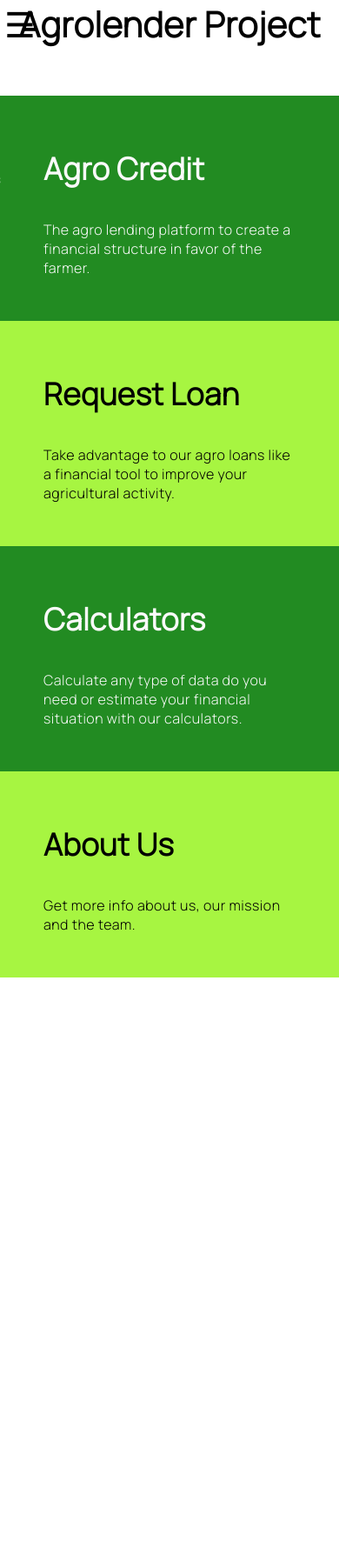
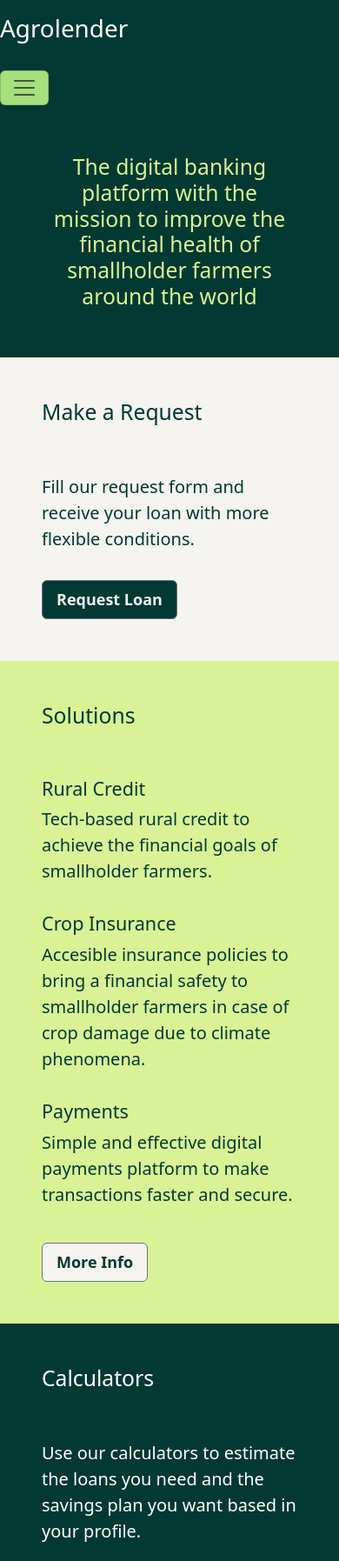
Before and after one commit to Emmanuel-Castro/Agrolender, a plain HTML site: page menu.html in a window 390 px wide. Shown: the top 1795 px of the page at 87% size. Before the commit the page ends 1124 px from the top, so only its background shows below. Drawn offline with nearby package versions, Linux system fonts and the light colour scheme.

Commit message:
feat: Redesign the HTML and CSS structure of the project's menu

```diff
--- a/menu.css
+++ b/menu.css
@@ -1,93 +1,98 @@
 /*
+  Color Palette
+
+  FIR GREEN -> rgb(2, 57, 50);
+  PALE SPRING GREEN -> rgb(166, 223, 125);
+  GRASS GREEN -> rgb(51, 193, 82);
+  LIGHT LIME GREEN -> rgb(217, 242, 150);
+
   FOREST GREEN -> rgb(34, 139, 34);
-  LIME GREEN ->  rgb(50, 205, 50);
+  LIME GREEN ->  rgb(45, 196, 45);
   LIME ->  rgb(167, 245, 65);
-  WHITE ->  rgb(250, 250, 250);
+  WHITE ->  rgb(255, 255, 255);
   BLACK ->  rgb(0, 0, 0);
 */
 
-    * {
-      font-family: 'Manrope', sans-serif;
-      margin: 0;
-      padding: 0;
-      letter-spacing: 0.50px;
+
+body {
+  background-color: rgb(2, 57, 50);
+  color: rgb(255, 255, 255);
 }
 
-    h1.title {
-      margin-top: -55px;
-      font-size: 40px;
-      text-align: center;
-      margin-bottom: 55px;
+p {
+  font-size: 20px;
 }
 
-    /* NAVIGATION BAR */
-    input {
-      display: none;
+button {
+  font-size: 20px;
 }
 
-    label span:hover {
-      cursor: pointer;
+.navbar-toggler {
+  display: block !important;
+  background: rgb(166, 223, 125);
 }
 
-    span {
-      padding-top: 1px;
-      padding-right: 1px;
-      padding-bottom: 1px;
-      padding-left: 5px;
-      font-size: 40px;
+.navbar-toggler-icon {
+  display: block !important;
 }
 
-    nav {
-      position: absolute;
-      width: 20%;
-      margin-left: -25%;
-      transition: all 0.5s;
+.navbar-collapse {
+  display: none !important;
 }
 
-    nav ul {
-      list-style: none;
-      display: block;
+.navbar-collapse.show {
+  display: block !important;
 }
 
-    nav li {
-      color: white;
-      background-color: black;
-      font-weight: bold;
-      padding: 10px;
-      border-bottom: 1px solid rgb(0, 0, 0);
-      text-align: center;
+
+/* Sections */
+
+#main-section {
+  color: rgb(217, 242, 150);
 }
 
-    li:hover {
-      color: green;
-      background-color: white;
+#request-section {
+  background-color: rgb(245, 244, 240);
+  color: rgb(2, 57, 50);
 }
 
-    a {
-      text-decoration: none;
+#solutions-section {
+  background-color: rgb(217, 242, 150);
+  color: rgb(2, 57, 50);
 }
 
-    #navbarBtn:checked ~ nav.navbarMenu {
-      margin: 0;
+#mission-section {
+  background-color: rgb(245, 244, 240);
+  color: rgb(2, 57, 50);
 }
 
-    /* FORM STYLE */
-    div {
-      background-color: rgb(34, 139, 34);
-      color: rgb(250, 250, 250);
-      padding: 50px;
-      width: auto;
+
+/* Buttons */
+
+#request-btn {
+  background-color: rgb(2, 57, 50);
+  color: rgb(245, 244, 240);
+  font-size: 18px;
+  font-weight: bold;
 }
 
-    div.block2, div.block4 {
-      background-color: rgb(167, 245, 65);
-      color: rgb(0, 0, 0);
-      padding: 50px;
+#solutions-btn {
+  background-color: rgb(245, 244, 240);
+  color: rgb(2, 57, 50);
+  font-size: 18px;
+  font-weight: bold;
 }
 
-    h1 {
-      font-size: 35px;
-      text-align: left;
-      margin-top: 10px;
-      margin-bottom: 35px;
+#loan-calc-btn, #savings-calc-btn {
+  background-color: rgb(166, 223, 125);
+  color: rgb(2, 57, 50);
+  font-size: 18px;
+  font-weight: bold;
 }
+
+#mission-btn {
+  background-color: rgb(2, 57, 50);
+  color: rgb(245, 244, 240);
+  font-size: 18px;
+  font-weight: bold;
+}
--- a/menu.html
+++ b/menu.html
@@ -1,92 +1,136 @@
 <!DOCTYPE html>
 <html lang="en" dir="ltr">
+
   <head>
     <meta charset="utf-8">
     <title>Menu</title>
+
+    <!-- Google Fonts -->
     <link href="https://fonts.googleapis.com/css2?family=Manrope:wght@300&display=swap" rel="stylesheet">
+
+    <!-- Bootstrap -->
+    <link href="https://cdn.jsdelivr.net/npm/bootstrap@5.3.3/dist/css/bootstrap.min.css" rel="stylesheet" integrity="sha384-QWTKZyjpPEjISv5WaRU9OFeRpok6YctnYmDr5pNlyT2bRjXh0JMhjY6hW+ALEwIH" crossorigin="anonymous">
+    <script src="https://cdn.jsdelivr.net/npm/bootstrap@5.3.3/dist/js/bootstrap.bundle.min.js" integrity="sha384-YvpcrYf0tY3lHB60NNkmXc5s9fDVZLESaAA55NDzOxhy9GkcIdslK1eN7N6jIeHz" crossorigin="anonymous"></script>
+
     <link rel="stylesheet" href="menu.css">
   </head>
+
+
   <body>
 
-    <!-- NAVIGATION BAR -->
+    <h1 class="d-flex py-3" id="title">Agrolender</h1>
+
+
+    <!-- Navigation Bar -->
     <header>
 
-      <input type="checkbox" id="navbarBtn">
-      <label for="navbarBtn"><span>&#9776;</span></label>
+      <nav class="navbar navbar-expand-lg">
 
-      <nav class="navbarMenu" id="navbarMenu">
-        <ul>
+        <button class="navbar-toggler" type="button" data-bs-toggle="dropdown" data-bs-target="#navbarNavDropdown">
+          <span class="navbar-toggler-icon"></span>
+        </button>
 
-          <li><a>Agro Credit</a></li>
-          <li><a>Request Loan</a></li>
-          <li><a>Calculators</a></li>
-          <li><a>About Us</a></li>
-          <li><a>Sign Up</a></li>
+        <div class="collapse navbar-collapse" id="navbarNavDropdown">
 
-        </ul>
+          <ul class="dropdown-menu">
+            <li><a class="dropdown-item" href="#">Loan Request</a></li>
+            <li><a class="dropdown-item" href="#">Solutions</a></li>
+            <li><a class="dropdown-item" href="#">Loan Calculator</a></li>
+            <li><a class="dropdown-item" href="#">Savings Calculator</a></li>
+            <li><a class="dropdown-item" href="#">Our Mission</a></li>
+          </ul>
+
+        </div>
+
       </nav>
 
-      <h1 class="title">Agrolender Project</h1>
     </header>
 
-    <!-- FORM STRUCTURE -->
-    <form class="" action="index.html">
 
-      <!-- BLOCK #1 -->
-      <div class="block1">
-        <article>
+    <!-- Web Sections -->
+    <div class="py-5" id="main-section">
 
-          <h1>Agro Credit</h1>
+      <section class="px-5">
+        <h2 class="text-center font-weight-bold">The digital banking platform with the mission to improve the financial health of smallholder farmers around the world</h2>
+      </section>
 
-            <p>
-              The agro lending platform to create a financial
-              structure in favor of the farmer.
-            </p>
+    </div>
 
-        </article>
-      </div>
+    <div class="py-5" id="request-section">
 
-      <!-- BLOCK #2 -->
-      <div class="block2">
-        <article>
+      <section class="px-5">
+        <h2 class="pb-5">Make a Request</h2>
 
-          <h1>Request Loan</h1>
+        <p class="pb-3">Fill our request form and receive your loan with more flexible conditions.</p>
 
-            <p>
-              Take advantage to our agro loans like a financial tool
-              to improve your agricultural activity.
-            </p>
+        <div id="request-buttons">
+          <button class="btn btn-secondary px-3 py-2" id="request-btn">Request Loan</button>
+        </div>
+      </section>
 
-        </article>
-      </div>
+    </div>
 
-      <!-- BLOCK #3 -->
-      <div class="block3">
-        <article>
+    <div class="py-5" id="solutions-section">
 
-          <h1>Calculators</h1>
+      <section class="px-5">
+        <h2 class="pb-5">Solutions</h2>
 
-            <p>
-              Calculate any type of data do you need or estimate
-              your financial situation with our calculators.
-            </p>
+        <div class="pb-3">
+          <h4>Rural Credit</h4>
 
-        </article>
-      </div>
+          <p>Tech-based rural credit to achieve the financial goals of smallholder farmers.</p>
+        </div>
 
-      <!-- BLOCK #4 -->
-      <div class="block4">
-        <article>
+        <div class="pb-3">
+          <h4>Crop Insurance</h4>
 
-          <h1>About Us</h1>
+          <p>Accesible insurance policies to bring a financial safety to smallholder farmers in case of crop damage due to climate phenomena.</p>
+        </div>
 
-            <p>
-              Get more info about us, our mission and the team.
-            </p>
+        <div class="pb-4">
+          <h4>Payments</h4>
 
-        </article>
-      </div>
+          <p>Simple and effective digital payments platform to make transactions faster and secure.</p>
+        </div>
 
-    </form>
+        <div id="solutions-buttons">
+          <button class="btn btn-secondary px-3 py-2" id="solutions-btn">More Info</button>
+        </div>
+      </section>
+
+    </div>
+
+    <div class="py-5" id="calculators-section">
+
+      <section class="px-5">
+        <h2 class="pb-5">Calculators</h2>
+
+        <p class="pb-3">Use our calculators to estimate the loans you need and the savings plan you want based in your profile.</p>
+
+        <div id="calculator-buttons">
+          <button class="btn btn-secondary px-3 py-2" id="loan-calc-btn">Loan Calculator</button>
+          <button class="btn btn-secondary px-3 py-2" id="savings-calc-btn">Savings Calculator</button>
+        </div>
+      </section>
+
+    </div>
+
+    <div class="py-5" id="mission-section">
+
+      <section class="px-5">
+        <h2 class="pb-5">Our Mission</h2>
+
+        <p>We want to become in the main financial services provider in the agricultural landscape.</p>
+
+        <p class="pb-3">Read more about our purpose.</p>
+
+        <div id="mission-buttons">
+          <button class="btn btn-secondary px-3 py-2" id="mission-btn">Our Mission</button>
+        </div>
+      </section>
+
+    </div>
+
   </body>
+
 </html>
```
Lines whose indentation alone changed are shown as unchanged.
